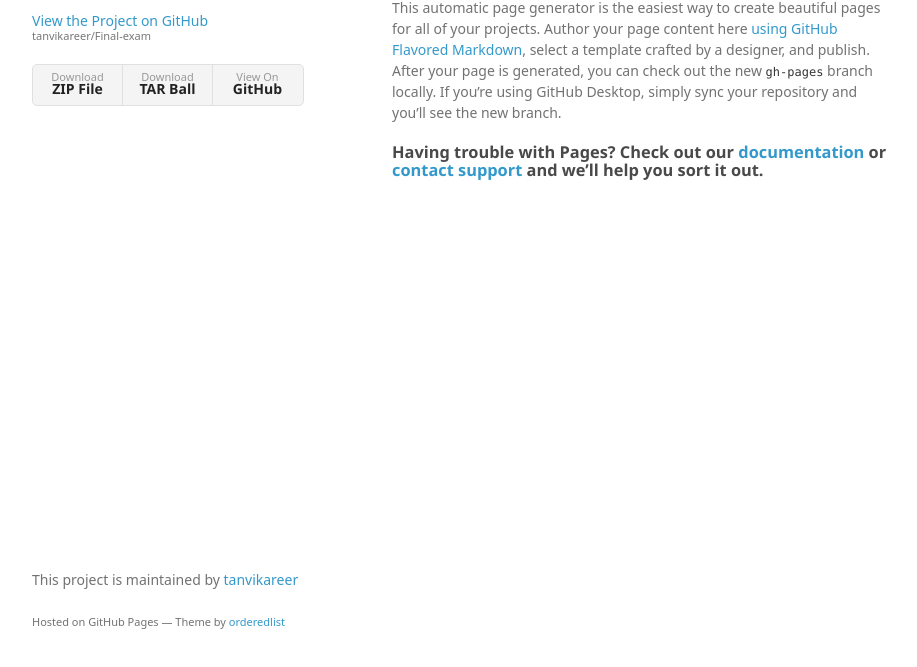
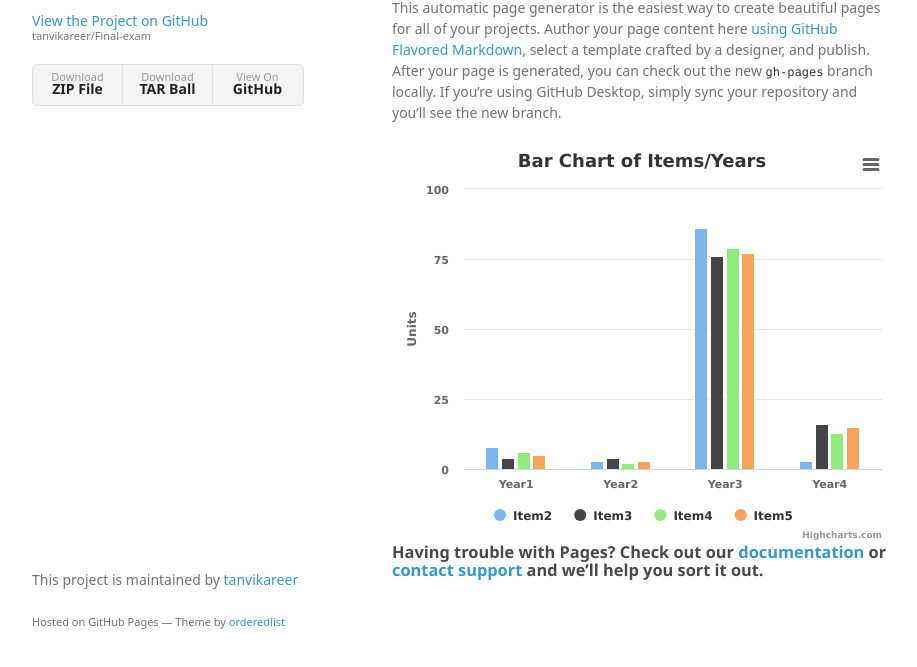
Before and after one commit to tanvikareer/Final-exam, a plain HTML site: page index.html in a window 1280 px wide. Shown: the part 99-766 px from the top of the page, without its empty margins (178-1095 px from the left). Drawn offline with nearby package versions, Linux system fonts and the light colour scheme; a web font is replaced by a local one.

Commit message:
Update index.html

```diff
--- a/index.html
+++ b/index.html
@@ -76,7 +76,8 @@
       });
       </script>
 <h3>
-
+<!-- Add chart -->
+<div id="container" style="min-width: 310px; height: 400px; margin: 0 auto"></div>
 <p>Having trouble with Pages? Check out our <a href="https://help.github.com/pages">documentation</a> or <a href="https://github.com/contact">contact support</a> and we’ll help you sort it out.</p>
       </section>
       <footer>
```
